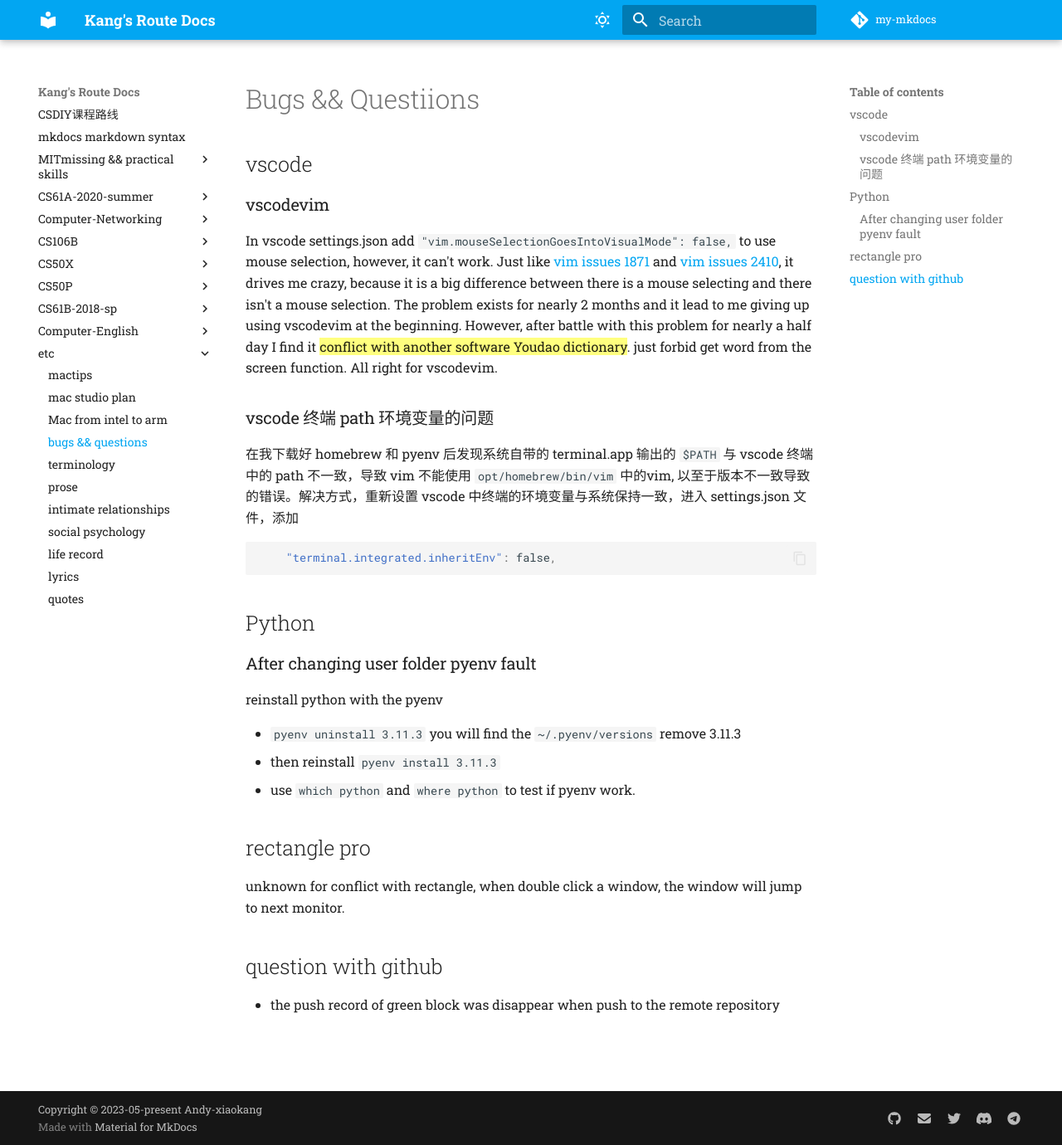
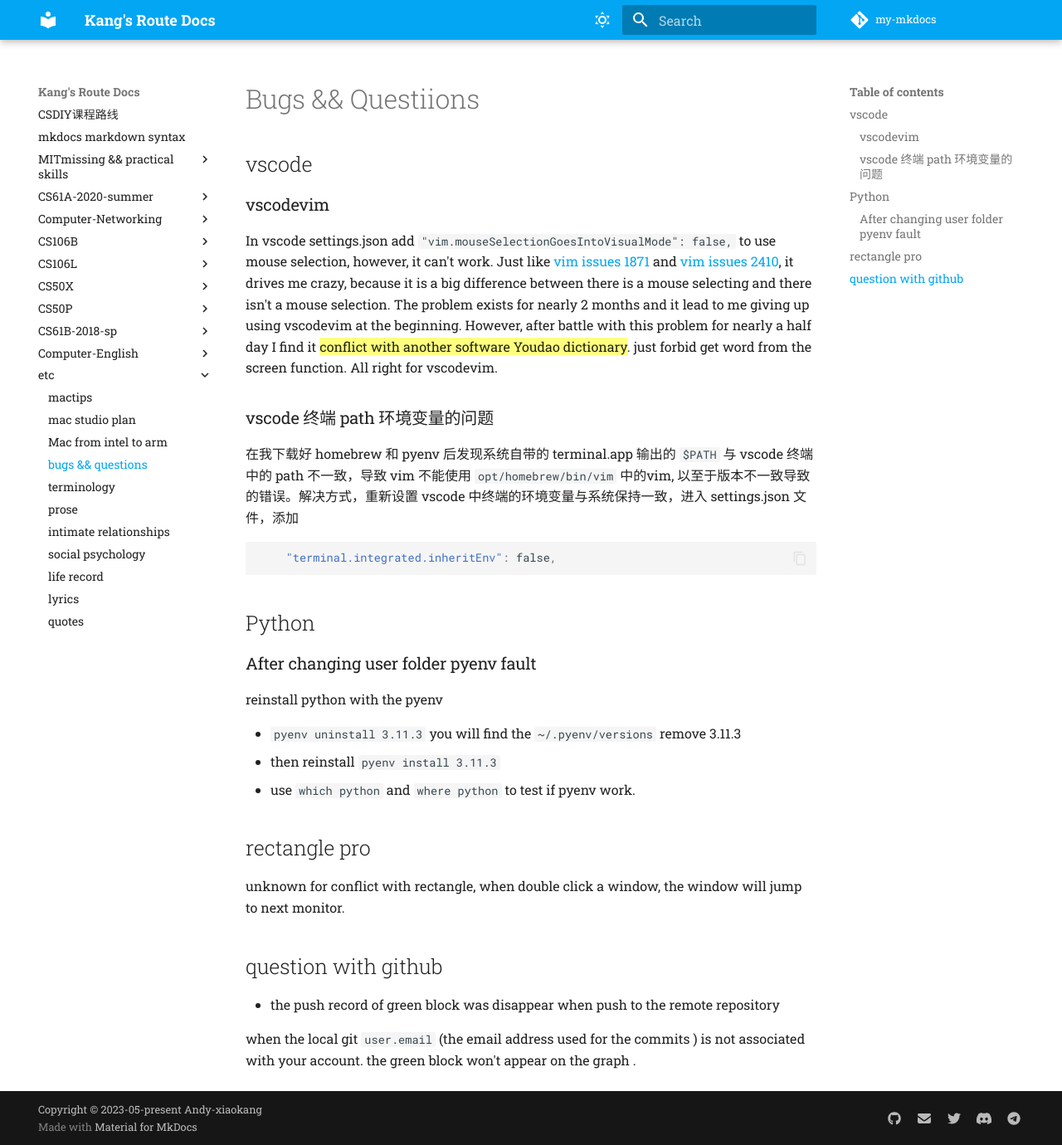
Before and after one commit to Andy-xiaokang/my-mkdocs, an MkDocs documentation site: the page built from docs/etc/bugs.md, in a window 1280 px wide and 1380 px high. Shown: the whole window at 83% size. Built offline with MkDocs 1.6.1 and Material for MkDocs 9.7.7, drawn with Linux system fonts in a browser that asks for light colours; comment, search, counter and statistics services are not loaded.

Commit message:
update etc

```diff
--- a/docs/etc/bugs.md
+++ b/docs/etc/bugs.md
@@ -24,3 +24,5 @@ unknown for conflict with rectangle, when double click a window, the window will
 
 ## question with github
 * the push record of green block was disappear when push to the remote repository
+
+when the local git `user.email` (the email address used for the commits ) is not associated with your account. the green block won't appear on the graph .
--- a/mkdocs.yml
+++ b/mkdocs.yml
@@ -119,6 +119,8 @@ nav:
       - S6 Memory Management,Pointers,and Linked Lists: "CS106B/s6.md"
       - S7 Trees: "CS106B/s7.md"
       - S8 Tree Encoding: "CS106B/s8.md"
+  - CS106L:
+      - introduction: "CS106L/introduction.md"
   - CS50X:
       - week1: "CS50/week1.md"
       - week2: "CS50/week2.md"
```
Also changed, not shown: docs/CS106B/introduction.md (+4 -1 lines), docs/etc/mactips.md (+1 -0 lines), docs/etc/studio.md (+1 -1 lines), docs/index.md (+1 -1 lines).
